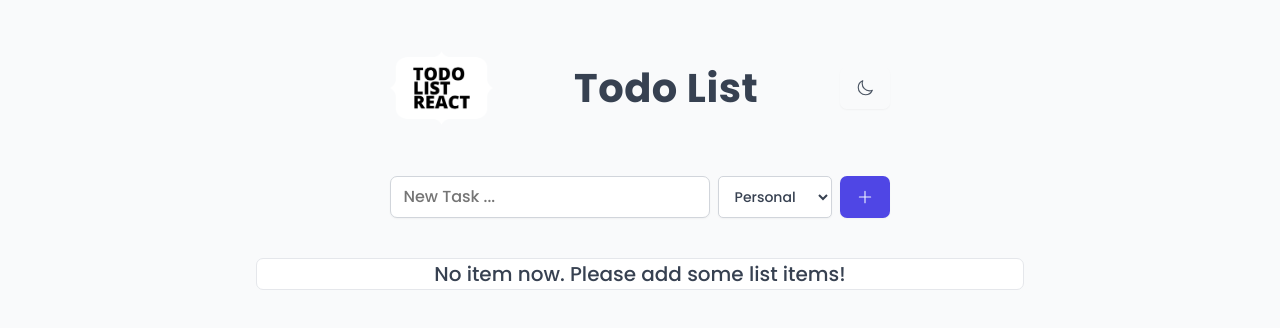
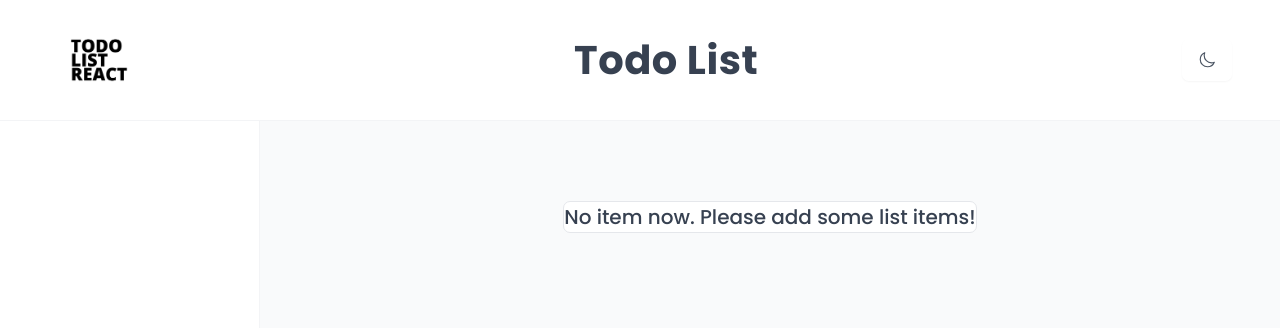
Before and after one commit to stevenHuang0604/todo-list-react, a React (Vite) app: page / in a window 1280 px wide. Shown: the top 328 px of the page. Built offline with nearby package versions, Linux system fonts and the light colour scheme.

Commit message:
refactor: refactor page layout

```diff
--- a/package.json
+++ b/package.json
@@ -12,7 +12,8 @@
   "dependencies": {
     "react": "^18.3.1",
     "react-dom": "^18.3.1",
-    "react-icons": "^5.3.0"
+    "react-icons": "^5.3.0",
+    "react-router-dom": "^6.26.2"
   },
   "devDependencies": {
     "@eslint/js": "^9.9.0",
--- a/src/App.jsx
+++ b/src/App.jsx
@@ -1,23 +1,30 @@
-import { useState } from 'react';
-
 import Main from './ui/Main';
 import Header from './ui/Header';
 import Input from './ui/Input';
 import List from './ui/List';
 import Status from './ui/status';
 import { useTasks } from './context/TasksContext';
+import { BrowserRouter, Route, Routes } from 'react-router-dom';
+import AppLayout from './ui/AppLayout';
 
 function App() {
   const { tasks } = useTasks();
   const taskLength = tasks?.length;
 
   return (
-    <Main>
-      <Header />
-      <Input />
-      <List />
-      {taskLength ? <Status /> : ''}
-    </Main>
+    <BrowserRouter>
+      <Routes>
+        <Route element={<AppLayout />}>
+          <Route index element={<List />} />
+        </Route>
+      </Routes>
+      {/* <Main>
+        <Header />
+        <Input />
+        <List />
+        {taskLength ? <Status /> : ''}
+      </Main> */}
+    </BrowserRouter>
   );
 }
 
--- /dev/null
+++ b/src/styles/AppLayout.module.css
@@ -0,0 +1,14 @@
+.layout {
+  display: grid;
+  grid-template-columns: 26rem 1fr;
+  grid-template-rows: auto 1fr;
+  height: 100vh;
+}
+
+.container {
+  max-width: 120rem;
+  margin: 0 auto;
+  display: flex;
+  flex-direction: column;
+  gap: 3.2rem;
+}
--- a/src/styles/Header.module.css
+++ b/src/styles/Header.module.css
@@ -1,12 +1,23 @@
 .header {
-  width: 65%;
+  /* width: 65%;
   text-align: center;
   padding: 4rem 0;
   margin: 0 auto;
   display: flex;
   align-items: center;
   justify-content: center;
+  gap: 2.4rem; */
+
+  background-color: var(--color-grey-0);
+  padding: 1.2rem 4.8rem;
+  border-bottom: 1px solid var(--color-grey-100);
+
+  display: flex;
   gap: 2.4rem;
+  align-items: center;
+  justify-content: flex-end;
+
+  grid-column: 1/-1;
 }
 
 .logo {
--- a/src/styles/Main.module.css
+++ b/src/styles/Main.module.css
@@ -1,4 +1,8 @@
 .main {
-  width: 60%;
-  margin: 0 auto;
+  /* width: 60%;
+  margin: 0 auto; */
+
+  background-color: var(--color-grey-50);
+  padding: 4rem 4.8rem 6.4rem;
+  /* overflow: hidden; */
 }
--- /dev/null
+++ b/src/styles/Side.module.css
@@ -0,0 +1,11 @@
+.sidebar {
+  background-color: var(--color-grey-0);
+  padding: 3.2rem 2.4rem;
+  border-right: 1px solid var(--color-grey-100);
+
+  /* grid-row: 1/-1; */
+
+  display: flex;
+  flex-direction: column;
+  gap: 3.2rem;
+}
--- /dev/null
+++ b/src/ui/AppLayout.jsx
@@ -0,0 +1,21 @@
+import { Outlet } from 'react-router-dom';
+import styles from '../styles/AppLayout.module.css';
+import Header from './Header';
+import Main from './Main';
+import Sidebar from './Sidebar';
+
+function AppLayout() {
+  return (
+    <div className={styles['layout']}>
+      <Header />
+      <Sidebar />
+      <Main>
+        <div className={styles.container}>
+          <Outlet />
+        </div>
+      </Main>
+    </div>
+  );
+}
+
+export default AppLayout;
--- /dev/null
+++ b/src/ui/Sidebar.jsx
@@ -0,0 +1,7 @@
+import styles from '../styles/Side.module.css';
+
+function Sidebar() {
+  return <aside className={styles.sidebar}></aside>;
+}
+
+export default Sidebar;
```
Also changed, not shown: 1 other file (tests, documents, lock files or other folders).
